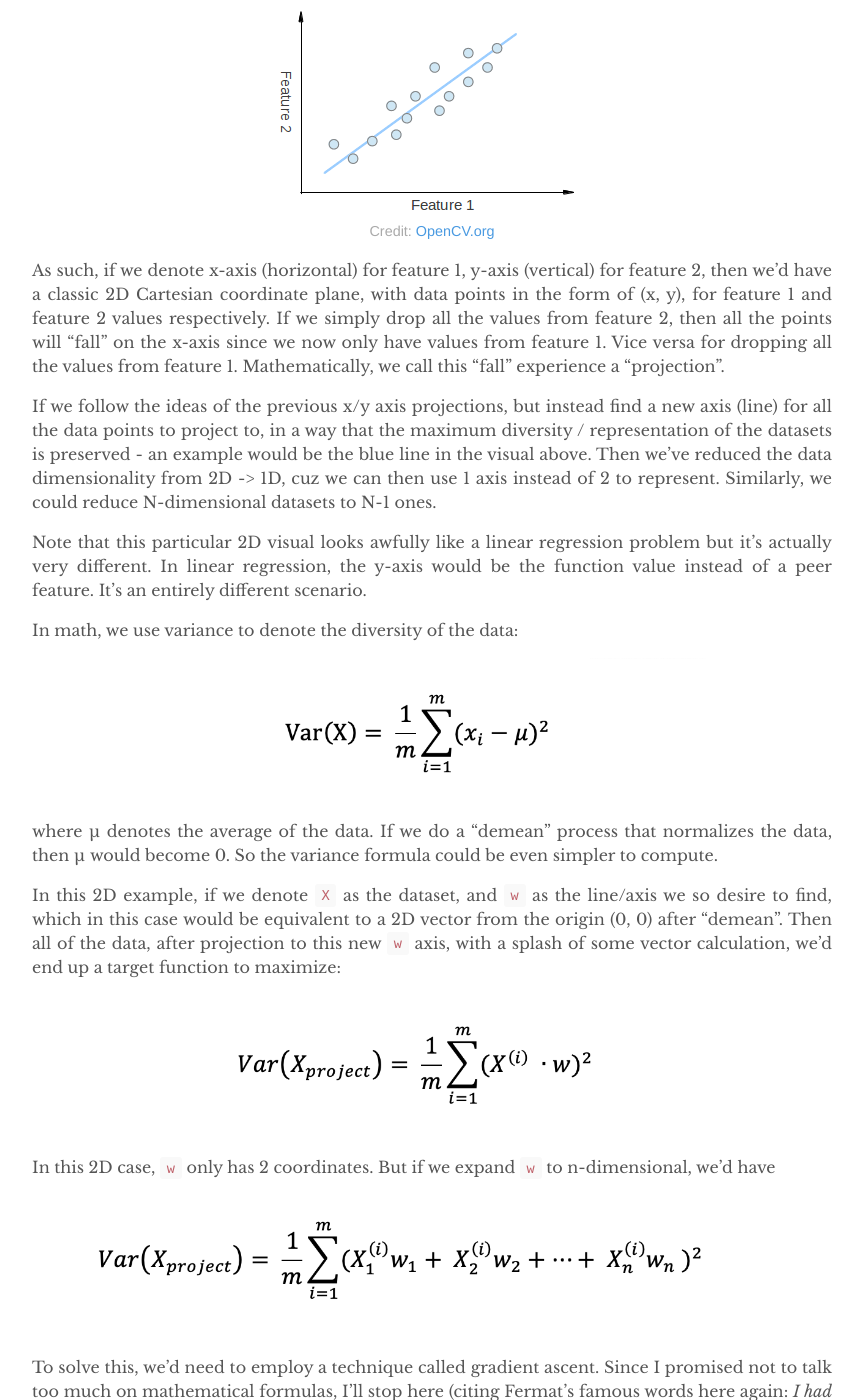
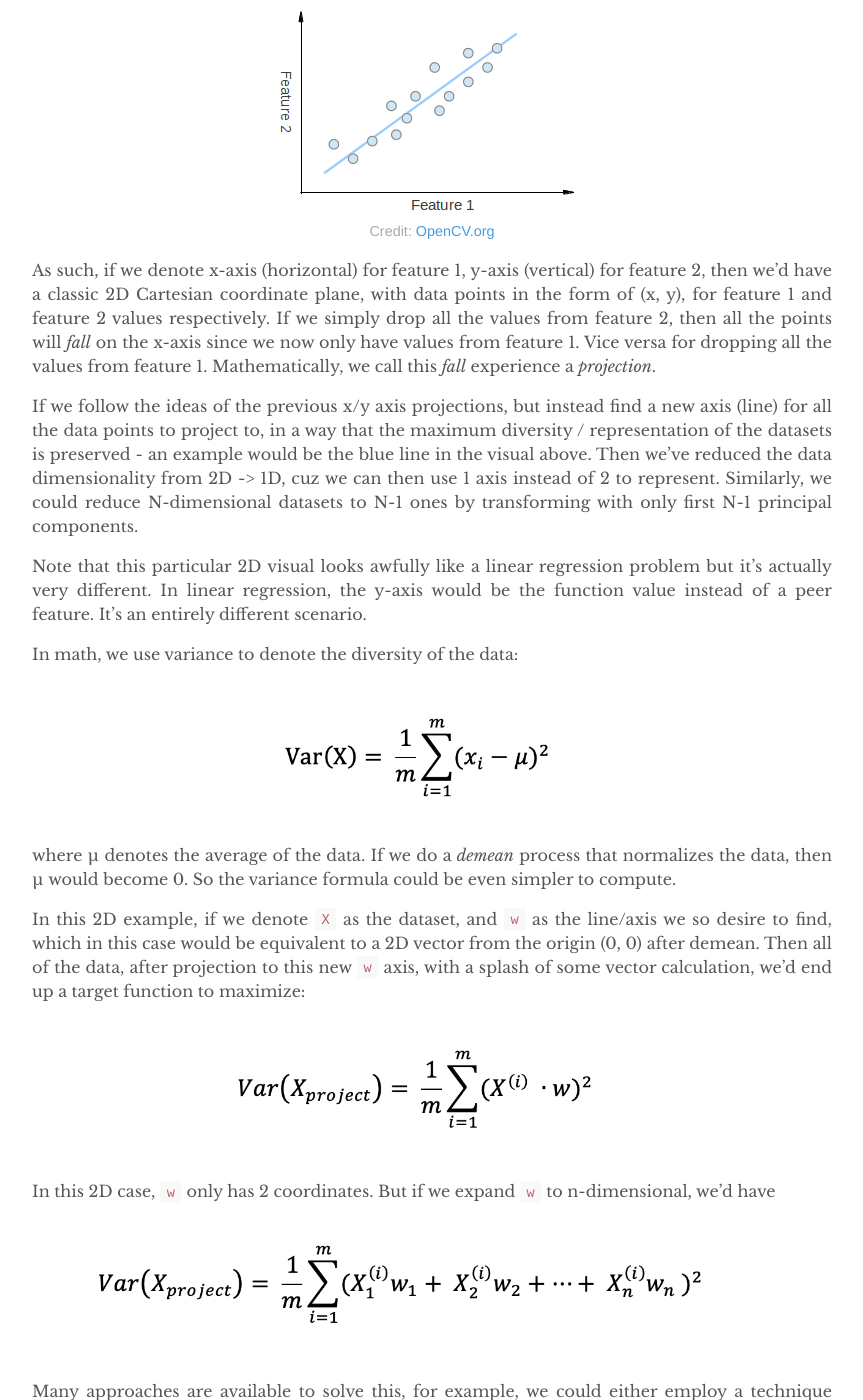
Before and after one commit to yuexiaofeng/yuexiaofeng.github.io, a Jekyll site: the page built from _posts/2022-05-07-ai-notes-pca.md, in a window 1280 px wide and 1400 px high, scrolled down 1441 px. Shown: the whole window, without its empty margins (208-1071 px from the left). Built offline with Jekyll 4.4.1, drawn with Linux system fonts in a browser that asks for light colours; some of the changed text lies outside the part shown.

Commit message:
updated pca post

```diff
--- a/_posts/2022-05-07-ai-notes-pca.md
+++ b/_posts/2022-05-07-ai-notes-pca.md
@@ -35,9 +35,9 @@
 ![pca-line](../assets/images/20220507/pca_line.png)
 *Credit: [OpenCV.org](https://docs.opencv.org/3.4/d1/dee/tutorial_introduction_to_pca.html)*
 
-As such, if we denote x-axis (horizontal) for feature 1, y-axis (vertical) for feature 2, then we'd have a classic 2D Cartesian coordinate plane, with data points in the form of (x, y), for feature 1 and feature 2 values respectively. If we simply drop all the values from feature 2, then all the points will "fall" on the x-axis since we now only have values from feature 1. Vice versa for dropping all the values from feature 1. Mathematically, we call this "fall" experience a "projection".
+As such, if we denote x-axis (horizontal) for feature 1, y-axis (vertical) for feature 2, then we'd have a classic 2D Cartesian coordinate plane, with data points in the form of (x, y), for feature 1 and feature 2 values respectively. If we simply drop all the values from feature 2, then all the points will *fall* on the x-axis since we now only have values from feature 1. Vice versa for dropping all the values from feature 1. Mathematically, we call this *fall* experience a *projection*.
 
-If we follow the ideas of the previous x/y axis projections, but instead find a new axis (line) for all the data points to project to, in a way that the maximum diversity / representation of the datasets is preserved - an example would be the blue line in the visual above. Then we've reduced the data dimensionality from 2D -> 1D, cuz we can then use 1 axis instead of 2 to represent. Similarly, we could reduce N-dimensional datasets to N-1 ones.
+If we follow the ideas of the previous x/y axis projections, but instead find a new axis (line) for all the data points to project to, in a way that the maximum diversity / representation of the datasets is preserved - an example would be the blue line in the visual above. Then we've reduced the data dimensionality from 2D -> 1D, cuz we can then use 1 axis instead of 2 to represent. Similarly, we could reduce N-dimensional datasets to N-1 ones by transforming with only first N-1 principal components.
 
 Note that this particular 2D visual looks awfully like a linear regression problem but it's actually very different. In linear regression, the y-axis would be the function value instead of a peer feature. It's an entirely different scenario.
 
@@ -45,9 +45,9 @@
 
 ![variance](../assets/images/20220507/var.png)
 
-where μ denotes the average of the data. If we do a "demean" process that normalizes the data, then μ would become 0. So the variance formula could be even simpler to compute.
+where μ denotes the average of the data. If we do a *demean* process that normalizes the data, then μ would become 0. So the variance formula could be even simpler to compute.
 
-In this 2D example, if we denote `X` as the dataset, and `w` as the line/axis we so desire to find, which in this case would be equivalent to a 2D vector from the origin (0, 0) after "demean". Then all of the data, after projection to this new `w` axis, with a splash of some vector calculation, we'd end up a target function to maximize:
+In this 2D example, if we denote `X` as the dataset, and `w` as the line/axis we so desire to find, which in this case would be equivalent to a 2D vector from the origin (0, 0) after demean. Then all of the data, after projection to this new `w` axis, with a splash of some vector calculation, we'd end up a target function to maximize:
 
 ![var_w](../assets/images/20220507/var_w.png)
 
@@ -55,7 +55,7 @@
 
 ![var_wn](../assets/images/20220507/var_wn.png)
 
-To solve this, we'd need to employ a technique called gradient ascent. Since I promised not to talk too much on mathematical formulas, I'll stop here (citing Fermat's famous words here again: *I had a proof that was too large to fit in the margin.* :D).
+Many approaches are available to solve this, for example, we could either employ a technique called gradient ascent, or eigenvalues / eigenvectors. Since I promised not to talk too much on mathematical formulas, I'll stop here (citing Fermat's famous words here again: *I had a proof that was too large to fit in the margin.* :D).
 
 ## The Wheel
 
```
